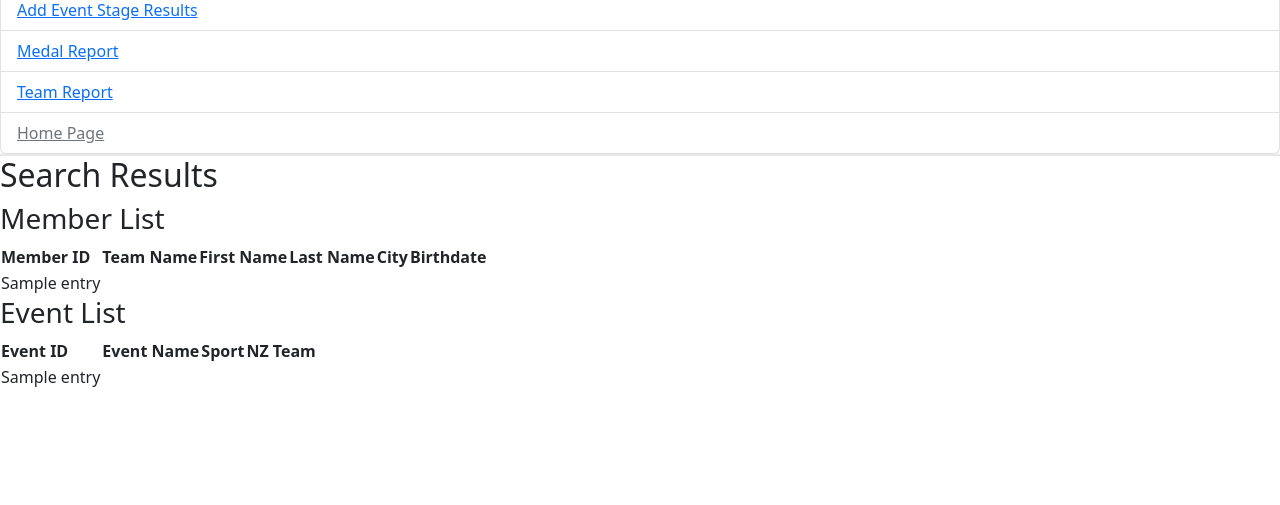
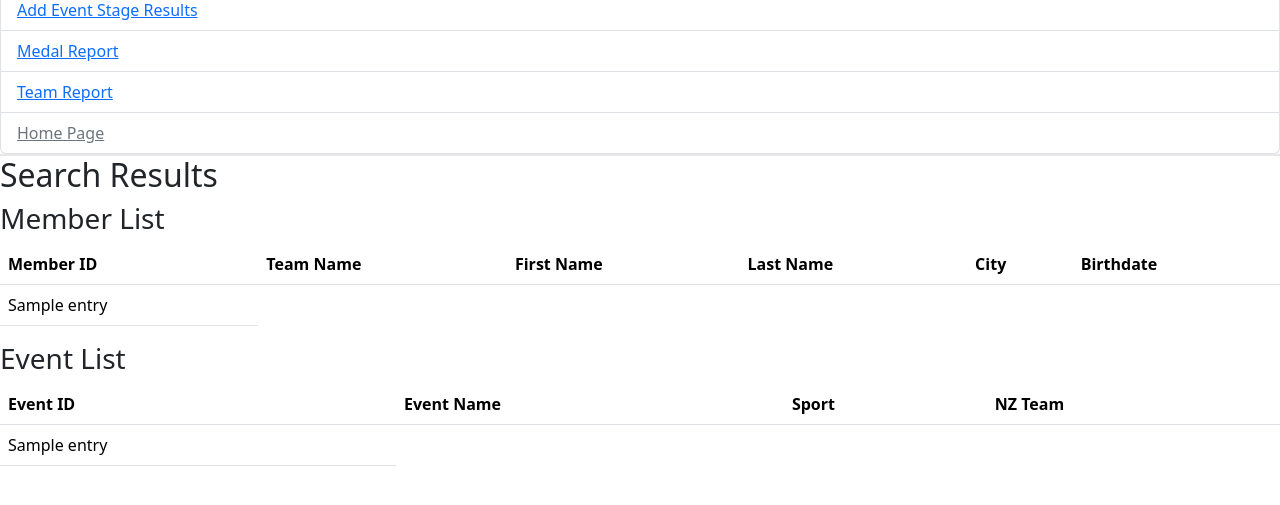
Before and after one commit to nayxie/first-full-stack-nzolympics, a Flask app: template nzolywebapp/templates/searchresult.html in a window 1280 px wide. Shown: the part 272-777 px from the top of the page. Run offline with Flask 3, Linux system fonts and the light colour scheme; the template is opened without the code that fills it: most values are stand-ins (such as "Sample title", 1, 10 or a date in 2020).

Commit message:
Update searchresult.html

```diff
--- a/nzolywebapp/templates/searchresult.html
+++ b/nzolywebapp/templates/searchresult.html
@@ -5,8 +5,11 @@
 <h2>Search Results</h2>
 <h3>Member List</h3>
 
-<table>
+<table class="table">
+    <thread>
     <tr><th>Member ID</th><th>Team Name</th><th>First Name</th><th>Last Name</th><th>City</th><th>Birthdate</th></tr>
+    </thread>
+    <tbody>
     {% for member in memberlist %}
         <tr>
             {% for entry in member %}
@@ -14,13 +17,17 @@
             {% endfor %}
         </tr>
     {% endfor %}
+    </tbody>
 </table>
 
-<!-- code in here to display a list of events-->
+
 <h3>Event List</h3>
 
-<table>
+<table class="table">
+    <thread>
     <tr><th>Event ID</th><th>Event Name</th><th>Sport</th><th>NZ Team</th></tr>
+    </thread>
+    <tbody>
     {% for event in eventlist %}
         <tr>
             {% for entry in event %}
@@ -28,6 +35,7 @@
             {% endfor %}
         </tr>
     {% endfor %}
+    </tbody>
 </table>
 
 {% endblock %}
```
